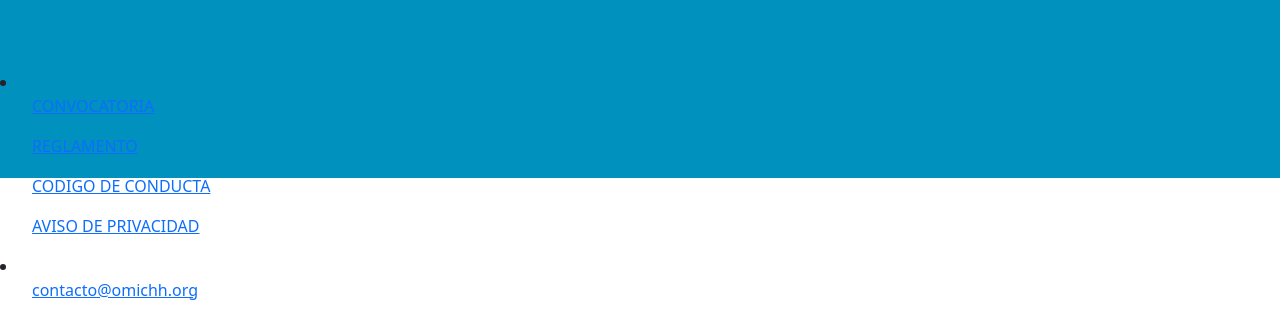
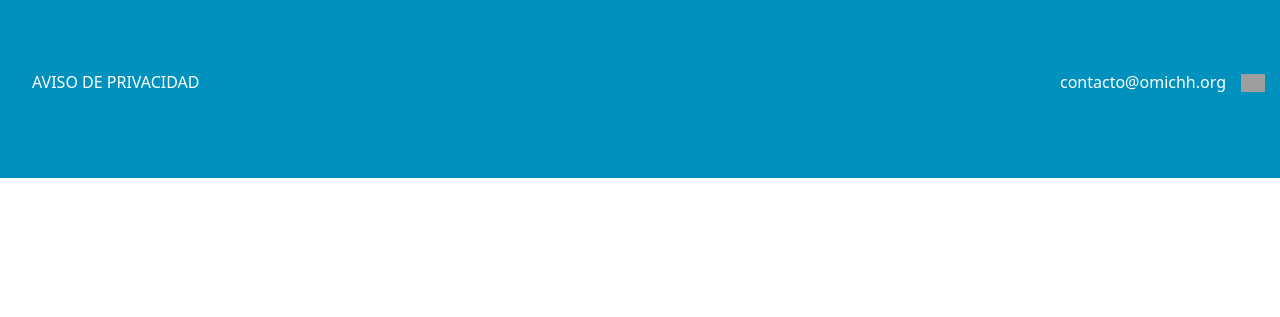
Before and after one commit to LaloRivero/omichh-react-app, a React (Create React App) app: page / in a window 1280 px wide. Shown: the part 622-939 px from the top of the page. After the commit the page ends 800 px from the top, so only its background shows below. Built offline with nearby package versions, Linux system fonts and the light colour scheme; grey boxes are pictures that could not be loaded.

Commit message:
Footer black

```diff
--- a/src/components/Footer/footer.css
+++ b/src/components/Footer/footer.css
@@ -0,0 +1,39 @@
+@import "../../res/colors.css";
+
+.color-dark{
+  color:var(--white);
+}
+.color-light{
+  color:var(--blue);
+}
+.Footer{
+  display: flex;
+  flex-direction: row;
+  justify-content: space-between;
+  background-color: var(--blue);
+}
+.docs-links{
+  display: flex;
+  flex-direction: row;
+}
+.Footer__contact-list{
+  display: flex;
+  flex-direction: row;
+}
+.list__element{
+  margin: 0;
+  padding: 0;
+}
+.element__link{
+  margin: 0;
+  padding: 0;
+  color: var(--white);
+  text-decoration: none;
+}
+.element__link:hover{
+  color:var(--gray)
+}
+.Facebook__icon{
+  width: 24px;
+  margin: 0 15px;
+}
--- a/src/components/Footer/footer.js
+++ b/src/components/Footer/footer.js
@@ -1,55 +1,26 @@
 import React from 'react'
+import { Link } from 'react-router-dom'
+import facebook from '../../assets/facebook.svg'
 import './footer.css'
 
-const Footer = () =>{
+const Footer = (props) =>{
   return(
     <React.Fragment>
       <div className="Footer">
         <div className="Footer__docs-links">
           <li className="docs-links">
-            <ol className="docs-links__element">
-              <a href="/">
-                <p className="elemt__text">CONVOCATORIA</p>
-              </a>
-            </ol>
-            <ol classNam="docs-links__element">
-              <a href="/">
-                <p className="elemt__text">REGLAMENTO</p>
-              </a>
-            </ol>
-            <ol className="docs-links__element">
-              <a href="/">
-                <p className="elemt__text">CODIGO DE CONDUCTA</p>
-              </a>
-            </ol>
-            <ol className="docs-links__element">
-                <a href="/">
-                  <p className="elemt__text">AVISO DE PRIVACIDAD</p>
-                </a>
+            <ol className="links__element">
+                <Link className="element__link" to="/">AVISO DE PRIVACIDAD</Link>
             </ol>
           </li>
         </div>
         <div className="Footer__contact">
           <li className="Footer__contact-list">
-            <ol className="List__element">
-              <a href="/">
-                <p className="elemt__text">contacto@omichh.org</p>
-              </a>
+            <ol className="list__element">
+              <Link className="element__link" to="/">contacto@omichh.org</Link>
             </ol>
-            <ol className="List__element">
-              <a href="/">
-                <img src="" alt="twitter" />
-              </a>
-            </ol>
-            <ol className="List__element">
-              <a href="/">
-                <img src="" alt="github" />
-              </a>
-            </ol>
-            <ol className="List__element">
-              <a href="/">
-                <img src="" alt="facebook" />
-              </a>
+            <ol className="list__element">
+              <a href="https://www.facebook.com/OMI.Chihuahua" rel="noopener noreferrer" target="_blank"><img className="Facebook__icon" src={facebook} alt="facebook" /></a>
             </ol>
           </li>
         </div>
```
